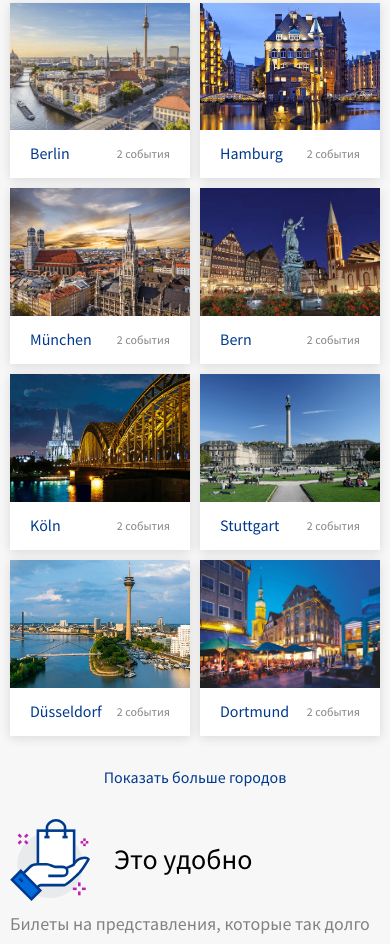
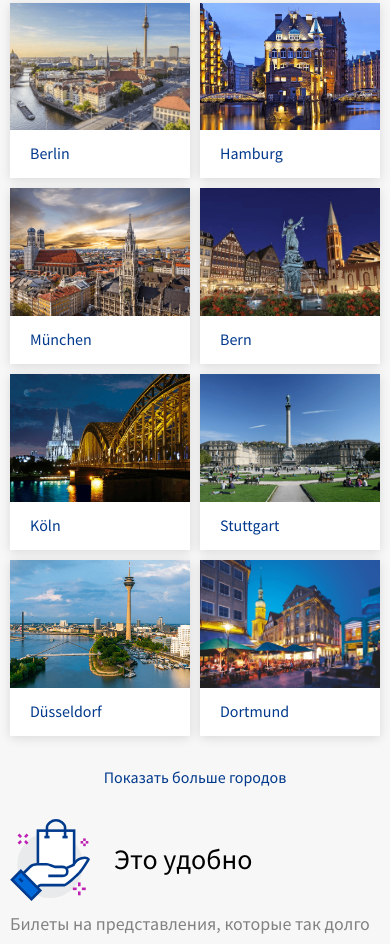
Before and after one commit to chernov-mac/chernov-mac.github.io, a plain HTML site: page index.html in a window 390 px wide. Shown: the part 4560-5504 px from the top of the page. Drawn offline with Linux system fonts and the light colour scheme; a web font is replaced by a local one.

Commit message:
Removed card labels for xs-devices

```diff
--- a/index.html
+++ b/index.html
@@ -1461,7 +1461,7 @@
 							<div class="card__body">
 								<a href="#" class="block-title">
 									<span class="block-title__text">Berlin</span>
-									<small class="block-title__label">2 события</small>
+									<small class="block-title__label d-none d-sm-block">2 события</small>
 								</a>
 							</div>
 						</div>
@@ -1474,7 +1474,7 @@
 							<div class="card__body">
 								<a href="#" class="block-title">
 									<span class="block-title__text">Hamburg</span>
-									<small class="block-title__label">2 события</small>
+									<small class="block-title__label d-none d-sm-block">2 события</small>
 								</a>
 							</div>
 						</div>
@@ -1487,7 +1487,7 @@
 							<div class="card__body">
 								<a href="#" class="block-title">
 									<span class="block-title__text">München</span>
-									<small class="block-title__label">2 события</small>
+									<small class="block-title__label d-none d-sm-block">2 события</small>
 								</a>
 							</div>
 						</div>
@@ -1500,7 +1500,7 @@
 							<div class="card__body">
 								<a href="#" class="block-title">
 									<span class="block-title__text">Bern</span>
-									<small class="block-title__label">2 события</small>
+									<small class="block-title__label d-none d-sm-block">2 события</small>
 								</a>
 							</div>
 						</div>
@@ -1513,7 +1513,7 @@
 							<div class="card__body">
 								<a href="#" class="block-title">
 									<span class="block-title__text">Köln</span>
-									<small class="block-title__label">2 события</small>
+									<small class="block-title__label d-none d-sm-block">2 события</small>
 								</a>
 							</div>
 						</div>
@@ -1526,7 +1526,7 @@
 							<div class="card__body">
 								<a href="#" class="block-title">
 									<span class="block-title__text">Stuttgart</span>
-									<small class="block-title__label">2 события</small>
+									<small class="block-title__label d-none d-sm-block">2 события</small>
 								</a>
 							</div>
 						</div>
@@ -1539,7 +1539,7 @@
 							<div class="card__body">
 								<a href="#" class="block-title">
 									<span class="block-title__text">Düsseldorf</span>
-									<small class="block-title__label">2 события</small>
+									<small class="block-title__label d-none d-sm-block">2 события</small>
 								</a>
 							</div>
 						</div>
@@ -1552,7 +1552,7 @@
 							<div class="card__body">
 								<a href="#" class="block-title">
 									<span class="block-title__text">Dortmund</span>
-									<small class="block-title__label">2 события</small>
+									<small class="block-title__label d-none d-sm-block">2 события</small>
 								</a>
 							</div>
 						</div>
```
Also changed, not shown: css/kontramarka-theme.min.css, 1 other file.
